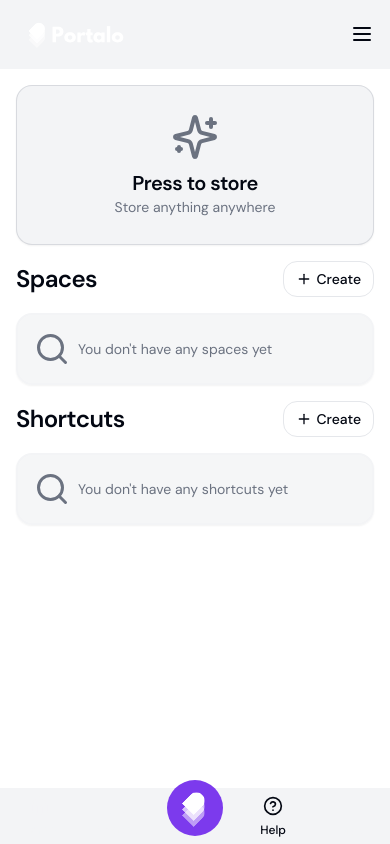
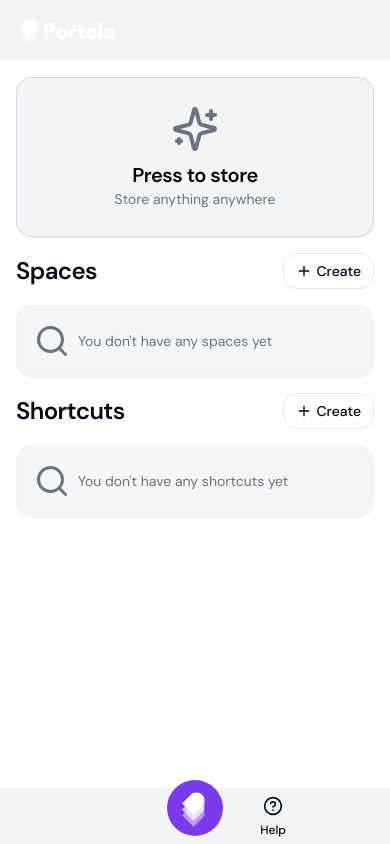
Before and after one commit to portalo-app/portalo-ui, a Next.js app: page / in a window 390 px wide. Built offline with nearby package versions, Linux system fonts and the light colour scheme.

Commit message:
feat: show sidebar just in desktop

```diff
--- a/src/components/layout/Navbar.tsx
+++ b/src/components/layout/Navbar.tsx
@@ -1,28 +1,18 @@
 'use client';
 
-import { EXTERNAL_LINKS } from '@constants/externalLinks.const';
 import { ROUTES } from '@constants/routes.const';
 import DeleteModal from '@core/components/DeleteModal';
-import { Button } from '@core/ui/Button';
-import { ModeToggle } from '@core/ui/ModeToggle';
-import { Separator } from '@core/ui/Separator';
 import {
-  Sheet,
-  SheetContent,
-  SheetDescription,
-  SheetHeader,
-  SheetTitle,
-  SheetTrigger,
-} from '@core/ui/Sheet';
+  MEDIAQUERY_DESKTOP,
+  useMediaQuery,
+} from '@hooks/general/useMediaQuery';
 import { spacesState } from '@states/spaces.atom';
-import { Menu, Trash2 } from 'lucide-react';
-import Image from 'next/image';
 import Link from 'next/link';
 import { useRouter } from 'next/navigation';
 import { useState } from 'react';
 import { useResetRecoilState } from 'recoil';
 import AppLogo from './AppLogo';
-import DrawerMenuItems from './DrawerMenuItems';
+import Sidebar from './Sidebar';
 
 interface NavbarProps {}
 
@@ -31,11 +21,11 @@ const Navbar: React.FC<NavbarProps> = () => {
   const [resetAccountModalOpen, setResetAccountModalOpen] = useState(false);
   const router = useRouter();
 
+  const isDesktop = useMediaQuery(MEDIAQUERY_DESKTOP);
+
   const resetAccountLabel = 'Reset Account';
   const resetAccountMessage =
     'Are you sure you want to clear the account data? This will remove every Space and all the data associated with them. This action cannot be undone.';
-
-  const createdByNeoPower = 'Created by NeoPower';
 
   const resetAccount = () => {
     router.push(ROUTES.APP);
@@ -50,66 +40,17 @@ const Navbar: React.FC<NavbarProps> = () => {
 
   return (
     <>
-      <div className="sticky top-0 z-50 flex w-full items-center justify-between bg-muted p-2 pl-4">
+      <div className="sticky top-0 z-50 flex w-full items-center justify-between bg-muted p-1 pl-2">
         <Link href={ROUTES.APP}>
           <AppLogo />
         </Link>
 
-        <Sheet>
-          <SheetTrigger asChild>
-            <Button variant="ghost" size="icon">
-              <Menu size={24} />
-            </Button>
-          </SheetTrigger>
-
-          <SheetContent>
-            <SheetHeader>
-              <SheetTitle>
-                <AppLogo />
-              </SheetTitle>
-            </SheetHeader>
-
-            <Separator />
-
-            <SheetDescription className="flex flex-col min-h-[550px] justify-between">
-              <div>
-                <DrawerMenuItems />
-
-                <div className="ml-4">
-                  <ModeToggle />
-                </div>
-              </div>
-
-              <div className="flex flex-col justify-center">
-                <Button variant="destructive" onClick={handleResetAccountModal}>
-                  <Trash2 className="mr-2" />
-
-                  {resetAccountLabel}
-                </Button>
-
-                <div className="mt-4 p-1">
-                  <Link
-                    href={EXTERNAL_LINKS.NEOPOWER}
-                    color="inherit"
-                    target="_blank"
-                  >
-                    <div className="flex justify-center flex-row items-center">
-                      <Image
-                        src="/neopower.svg"
-                        alt="neopower"
-                        width="24"
-                        height="24"
-                        style={{ marginRight: '8px' }}
-                      />
-
-                      {createdByNeoPower}
-                    </div>
-                  </Link>
-                </div>
-              </div>
-            </SheetDescription>
-          </SheetContent>
-        </Sheet>
+        {isDesktop ? (
+          <Sidebar
+            handleResetAccountModal={handleResetAccountModal}
+            resetAccountLabel={resetAccountLabel}
+          />
+        ) : null}
 
         <DeleteModal
           title={resetAccountLabel}
--- /dev/null
+++ b/src/components/layout/Sidebar.tsx
@@ -0,0 +1,89 @@
+import { EXTERNAL_LINKS } from '@constants/externalLinks.const';
+import { Button } from '@core/ui/Button';
+import { ModeToggle } from '@core/ui/ModeToggle';
+import {
+  Sheet,
+  SheetContent,
+  SheetDescription,
+  SheetHeader,
+  SheetTitle,
+  SheetTrigger,
+} from '@core/ui/Sheet';
+import { Separator } from '@radix-ui/react-separator';
+import { Menu, Trash2 } from 'lucide-react';
+import Image from 'next/image';
+import Link from 'next/link';
+import AppLogo from './AppLogo';
+import DrawerMenuItems from './DrawerMenuItems';
+
+interface SidebarProps {
+  handleResetAccountModal: () => void;
+  resetAccountLabel: string;
+}
+
+const Sidebar: React.FC<SidebarProps> = ({
+  handleResetAccountModal,
+  resetAccountLabel,
+}) => {
+  const createdByNeoPower = 'Created by NeoPower';
+
+  return (
+    <Sheet>
+      <SheetTrigger asChild>
+        <Button variant="ghost" size="icon">
+          <Menu size={24} />
+        </Button>
+      </SheetTrigger>
+
+      <SheetContent>
+        <SheetHeader>
+          <SheetTitle>
+            <AppLogo />
+          </SheetTitle>
+        </SheetHeader>
+
+        <Separator />
+
+        <SheetDescription className="flex flex-col min-h-[550px] justify-between">
+          <div>
+            <DrawerMenuItems />
+
+            <div className="ml-4">
+              <ModeToggle />
+            </div>
+          </div>
+
+          <div className="flex flex-col justify-center">
+            <Button variant="destructive" onClick={handleResetAccountModal}>
+              <Trash2 className="mr-2" />
+
+              {resetAccountLabel}
+            </Button>
+
+            <div className="mt-4 p-1">
+              <Link
+                href={EXTERNAL_LINKS.NEOPOWER}
+                color="inherit"
+                target="_blank"
+              >
+                <div className="flex justify-center flex-row items-center">
+                  <Image
+                    src="/neopower.svg"
+                    alt="neopower"
+                    width="24"
+                    height="24"
+                    style={{ marginRight: '8px' }}
+                  />
+
+                  {createdByNeoPower}
+                </div>
+              </Link>
+            </div>
+          </div>
+        </SheetDescription>
+      </SheetContent>
+    </Sheet>
+  );
+};
+
+export default Sidebar;
```
